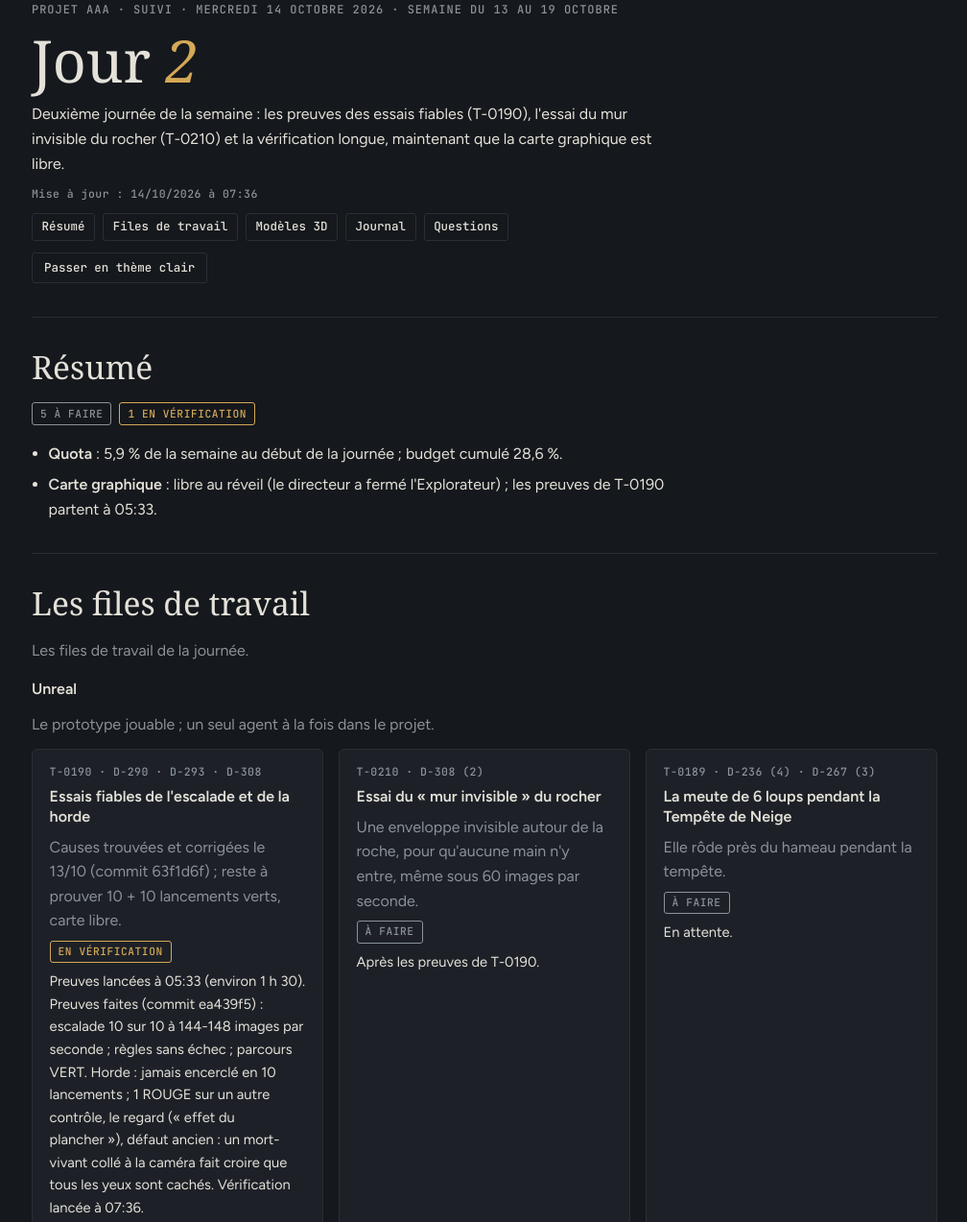
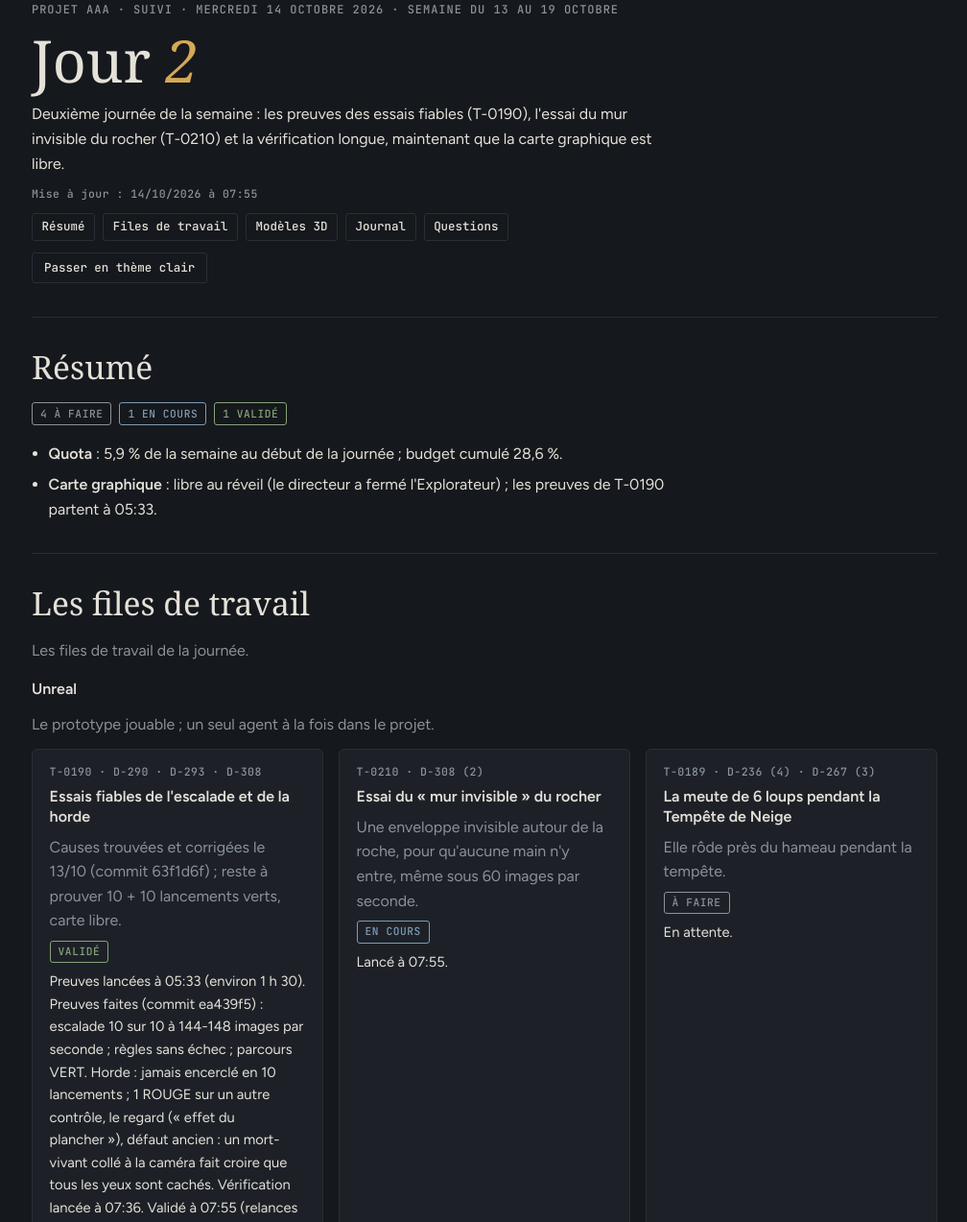
Before and after one commit to chipat-neko/aaa-game-pages, a plain HTML site: page semaines/2026-10-13/pages/jour-2026-10-14/page.html in a window 1280 px wide. Shown: the part 93-1366 px from the top of the page at 96% size, without its empty margins (135-1143 px from the left). Drawn offline with Linux system fonts and the light colour scheme; a web font is replaced by a local one.

Commit message:
Publication : jour-2026-10-14

```diff
--- a/semaines/2026-10-13/pages/jour-2026-10-14/page.html
+++ b/semaines/2026-10-13/pages/jour-2026-10-14/page.html
@@ -95,7 +95,7 @@ ul.liste{margin:0;padding-left:1.1rem;display:grid;gap:.4rem}
   <div class="surtitre">Projet AAA · suivi · mercredi 14 octobre 2026 · semaine du 13 au 19 octobre</div>
   <h1>Jour <em>2</em></h1>
   <p class="lecture">Deuxième journée de la semaine : les preuves des essais fiables (<span class="insec">T-0190</span>), l&#x27;essai du mur invisible du rocher (<span class="insec">T-0210</span>) et la vérification longue, maintenant que la carte graphique est libre.</p>
-  <p class="ticket">Mise à jour : 14/10/2026 à 07:36</p>
+  <p class="ticket">Mise à jour : 14/10/2026 à 07:55</p>
   <nav class="sommaire" aria-label="Sommaire">
     <a href="#resume">Résumé</a><a href="#files">Files de travail</a><a href="#modeles">Modèles 3D</a><a href="#journal">Journal</a><a href="#questions">Questions</a>
   </nav>
@@ -104,7 +104,7 @@ ul.liste{margin:0;padding-left:1.1rem;display:grid;gap:.4rem}
 
 <section id="resume">
   <h2>Résumé</h2>
-  <div class="compteurs" aria-label="Tickets par état"><span class="etat e-a-faire">5 à faire</span><span class="etat e-verification">1 en vérification</span></div>
+  <div class="compteurs" aria-label="Tickets par état"><span class="etat e-a-faire">4 à faire</span><span class="etat e-en-cours">1 en cours</span><span class="etat e-valide">1 validé</span></div>
   <ul class="liste lecture">
     <li><strong>Quota</strong> : 5,9 % de la semaine au début de la journée ; budget cumulé 28,6 %.</li>
     <li><strong>Carte graphique</strong> : libre au réveil (le directeur a fermé l&#x27;Explorateur) ; les preuves de <span class="insec">T-0190</span> partent à 05:33.</li>
@@ -119,8 +119,8 @@ ul.liste{margin:0;padding-left:1.1rem;display:grid;gap:.4rem}
   <h3>Unreal</h3>
   <p class="muted">Le prototype jouable ; un seul agent à la fois dans le projet.</p>
   <div class="pistes">
-    <div class="piste"><span class="ticket"><span class="insec">T-0190</span> · <span class="insec">D-290</span> · <span class="insec">D-293</span> · <span class="insec">D-308</span></span><h3>Essais fiables de l&#x27;escalade et de la horde</h3><p class="muted">Causes trouvées et corrigées le 13/10 (commit 63f1d6f) ; reste à prouver 10 + 10 lancements verts, carte libre.</p><span class="etat e-verification">En vérification</span><p class="note">Preuves lancées à 05:33 (environ 1 h 30). Preuves faites (commit ea439f5) : escalade 10 sur 10 à 144-148 images par seconde ; règles sans échec ; parcours VERT. Horde : jamais encerclé en 10 lancements ; 1 ROUGE sur un autre contrôle, le regard (« effet du plancher »), défaut ancien : un mort-vivant collé à la caméra fait croire que tous les yeux sont cachés. Vérification lancée à 07:36.</p></div>
-    <div class="piste"><span class="ticket"><span class="insec">T-0210</span> · <span class="insec">D-308</span> (2)</span><h3>Essai du « mur invisible » du rocher</h3><p class="muted">Une enveloppe invisible autour de la roche, pour qu&#x27;aucune main n&#x27;y entre, même sous 60 images par seconde.</p><span class="etat e-a-faire">À faire</span><p class="note">Après les preuves de <span class="insec">T-0190</span>.</p></div>
+    <div class="piste"><span class="ticket"><span class="insec">T-0190</span> · <span class="insec">D-290</span> · <span class="insec">D-293</span> · <span class="insec">D-308</span></span><h3>Essais fiables de l&#x27;escalade et de la horde</h3><p class="muted">Causes trouvées et corrigées le 13/10 (commit 63f1d6f) ; reste à prouver 10 + 10 lancements verts, carte libre.</p><span class="etat e-valide">Validé</span><p class="note">Preuves lancées à 05:33 (environ 1 h 30). Preuves faites (commit ea439f5) : escalade 10 sur 10 à 144-148 images par seconde ; règles sans échec ; parcours VERT. Horde : jamais encerclé en 10 lancements ; 1 ROUGE sur un autre contrôle, le regard (« effet du plancher »), défaut ancien : un mort-vivant collé à la caméra fait croire que tous les yeux sont cachés. Vérification lancée à 07:36. Validé à 07:55 (relances 3 sur 3 et 3 sur 3, règles sans échec). Le défaut du regard deviendra une question au directeur.</p></div>
+    <div class="piste"><span class="ticket"><span class="insec">T-0210</span> · <span class="insec">D-308</span> (2)</span><h3>Essai du « mur invisible » du rocher</h3><p class="muted">Une enveloppe invisible autour de la roche, pour qu&#x27;aucune main n&#x27;y entre, même sous 60 images par seconde.</p><span class="etat e-en-cours">En cours</span><p class="note">Lancé à 07:55.</p></div>
     <div class="piste"><span class="ticket"><span class="insec">T-0189</span> · <span class="insec">D-236</span> (4) · <span class="insec">D-267</span> (3)</span><h3>La meute de 6 loups pendant la Tempête de Neige</h3><p class="muted">Elle rôde près du hameau pendant la tempête.</p><span class="etat e-a-faire">À faire</span><p class="note">En attente.</p></div>
     <div class="piste"><span class="ticket"><span class="insec">T-0199</span> · <span class="insec">D-301</span> (4)</span><h3>Yeux de jour des morts-vivants</h3><p class="muted">Un lavande un peu plus soutenu de jour.</p><span class="etat e-a-faire">À faire</span><p class="note">En attente.</p></div>
     <div class="piste"><span class="ticket"><span class="insec">T-0191</span> · <span class="insec">D-283</span> (2)</span><h3>Les pieds des créatures sur les pentes</h3><p class="muted">Une IK des pieds propre aux créatures.</p><span class="etat e-a-faire">À faire</span><p class="note">En attente.</p></div>
@@ -142,6 +142,7 @@ ul.liste{margin:0;padding-left:1.1rem;display:grid;gap:.4rem}
     <div class="entree"><time>05:32</time><p>Le directeur rend la carte graphique (début de journée). Carte à 2 %, Ollama sans modèle chargé.</p></div>
     <div class="entree"><time>05:33</time><p><span class="insec">T-0190</span> : preuves lancées (agent neuf, hors écran).</p></div>
     <div class="entree"><time>07:36</time><p><span class="insec">T-0190</span> livré : escalade 10 sur 10, parcours VERT ; horde 9 sur 10 (défaut ancien du contrôle du regard). Vérification lancée.</p></div>
+    <div class="entree"><time>07:55</time><p><span class="insec">T-0190</span> validé : escalade et horde fiables. <span class="insec">T-0210</span> lancé (essai du mur invisible du rocher).</p></div>
   </div>
 </section>
 
```
